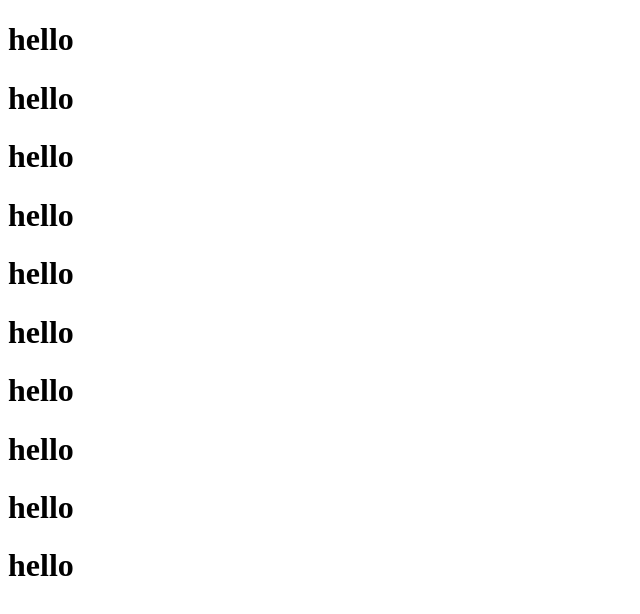
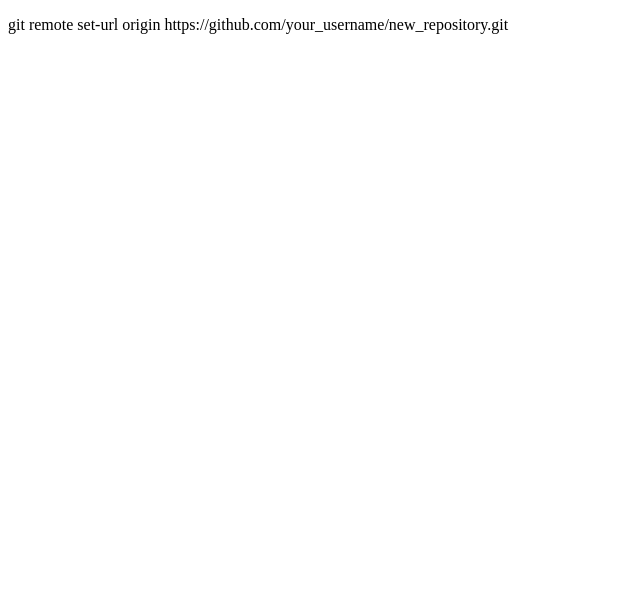
Before and after one commit to Pritesh922004/Practice_2, a plain HTML site: page index.html in a window 1280 px wide. Shown: the whole page, without its empty margins (0-640 px from the left). Drawn offline with Linux system fonts and the light colour scheme.

Commit message:
git command saved

```diff
--- a/index.html
+++ b/index.html
@@ -6,15 +6,6 @@
     <title>Document</title>
 </head>
 <body>
-    <h1>hello</h1>
-    <h1>hello</h1>
-    <h1>hello</h1>
-    <h1>hello</h1>
-    <h1>hello</h1>
-    <h1>hello</h1>
-    <h1>hello</h1>
-    <h1>hello</h1>
-    <h1>hello</h1>
-    <h1>hello</h1>
+<p>git remote set-url origin https://github.com/your_username/new_repository.git</p>
 </body>
 </html>
```
